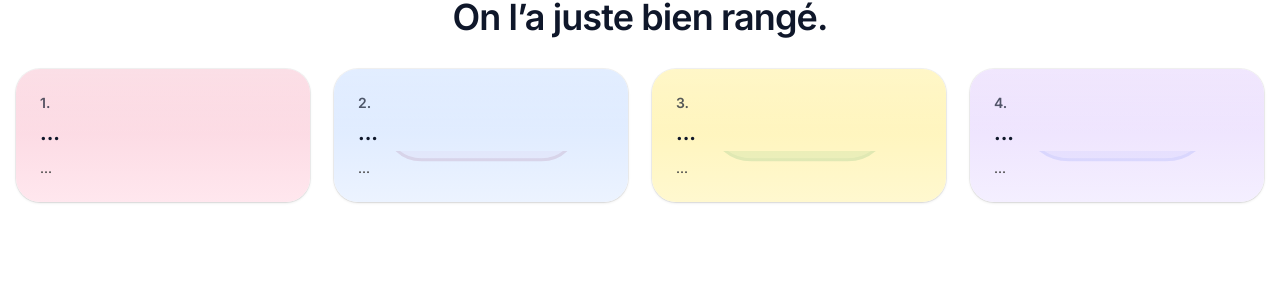
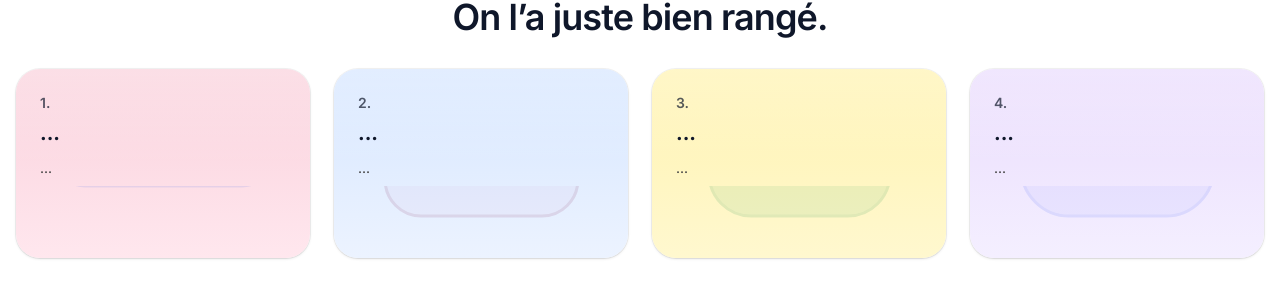
Before and after one commit to davidtheisohn-ui/theleme-landing, a React (Vite) app: page / in a window 1280 px wide. Shown: the part 770-1078 px from the top of the page. Built offline with nearby package versions, Linux system fonts and the light colour scheme.

Commit message:
Update App.jsx

```diff
--- a/src/App.jsx
+++ b/src/App.jsx
@@ -122,29 +122,36 @@ export default function App(){
                 className="relative rounded-3xl overflow-hidden shadow ring-1 ring-black/5"
                 style={{ background: v.bg }}
               >
-              <div className="p-6 relative z-10">
+                {/* Texte au-dessus, avec place pour le visuel bas */}
+                <div className="relative z-20 p-6 pb-20">
                   <div className="text-sm font-semibold opacity-70 mb-2">{i + 1}.</div>
-                <h3 className="text-xl font-bold leading-tight">{v.title}</h3>
-                {v.text && <p className="mt-3 text-sm text-neutral-700">{v.text}</p>}
+                  <h3 className="text-xl font-bold leading-tight whitespace-normal break-words">
+                    {v.title}
+                  </h3>
+                  {v.text && (
+                    <p className="mt-3 text-sm text-neutral-700 whitespace-normal break-words">
+                      {v.text}
+                    </p>
+                  )}
                 </div>
 
-              {/* visuel collé en bas (ancré) */}
+                {/* Visuel collé en bas */}
                 <div
                   aria-hidden
-                className="absolute inset-x-0 bottom-0 pointer-events-none"
+                  className="absolute inset-x-0 bottom-0 pointer-events-none z-10"
                   style={{
-                  height: "38%",                         // hauteur de la zone visuelle
+                    height: "38%",
                     backgroundImage: `url(${v.img})`,
                     backgroundRepeat: "no-repeat",
-                  backgroundPosition: "center bottom",   // <-- ancré en bas
+                    backgroundPosition: "center bottom",
                     backgroundSize: "min(90%, 560px) auto",
                     mixBlendMode: "multiply",
                     opacity: 0.9,
                   }}
                 />
 
-              {/* voile léger pour garder le texte lisible */}
-              <div className="absolute inset-0 bg-gradient-to-t from-white/0 via-white/0 to-white/30 pointer-events-none" />
+                {/* Voile léger pour lisibilité, sous le texte mais au-dessus du visuel */}
+                <div className="absolute inset-0 z-15 bg-gradient-to-t from-white/0 via-white/0 to-white/30 pointer-events-none" />
               </div>
             ))}
           </div>
```
Lines whose indentation alone changed are shown as unchanged.
